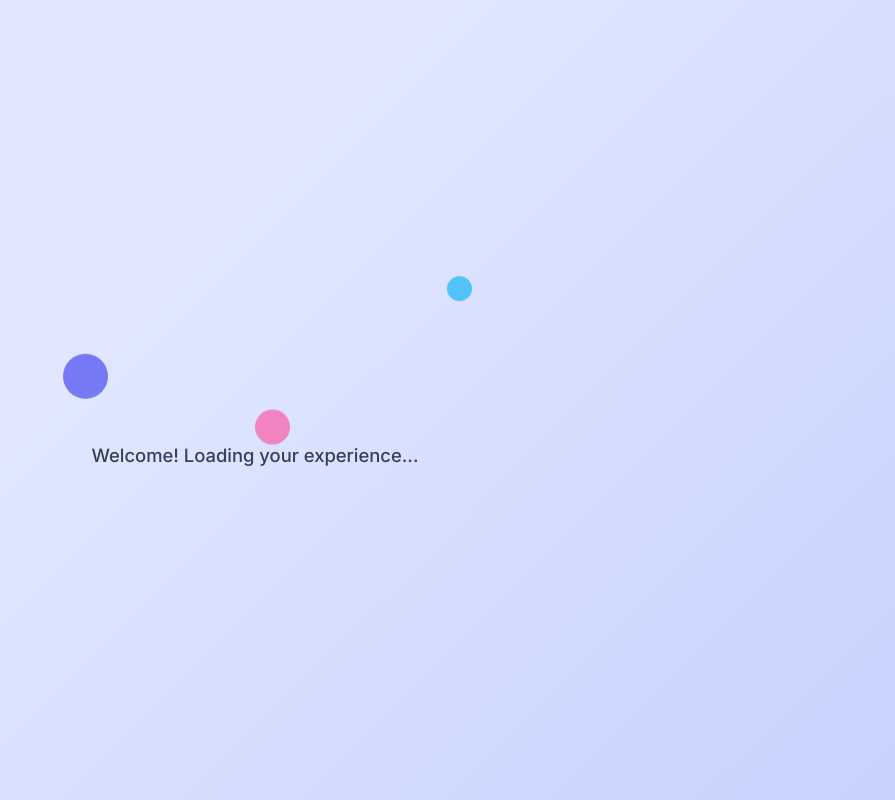
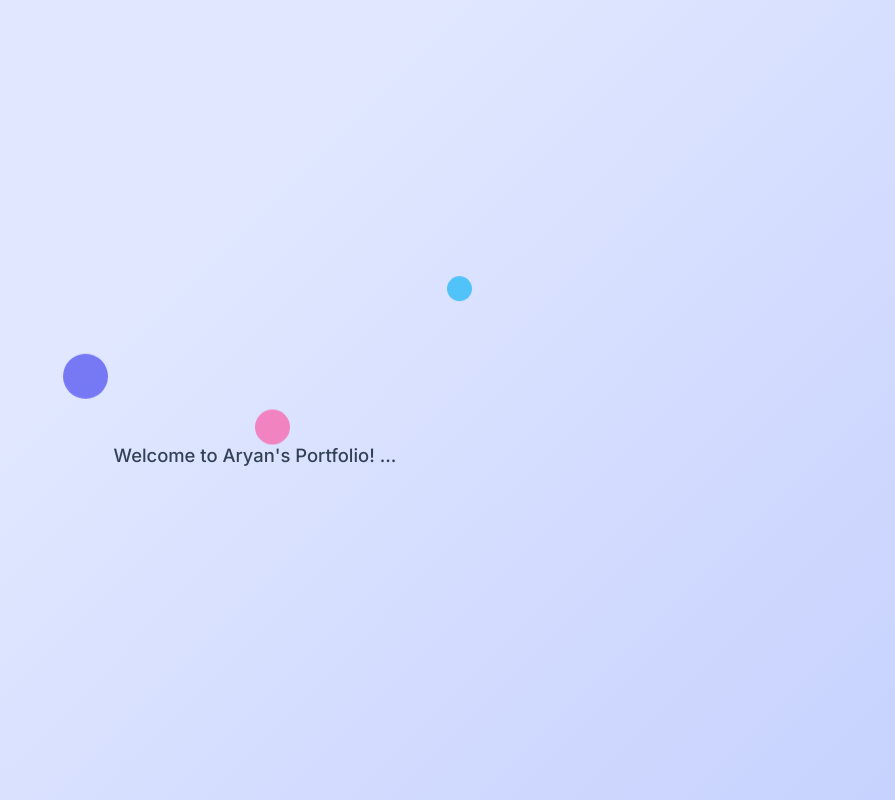
Before and after one commit to aryanparte03/aryanparte_portfolio, a Flask app: page /about in a window 1280 px wide. Shown: the whole page, without its empty margins (385-1280 px from the left). Run offline with Flask 3, Linux system fonts and the light colour scheme.

Commit message:
Update base.html

```diff
--- a/templates/base.html
+++ b/templates/base.html
@@ -15,7 +15,7 @@
       <div class="loader-ball ball-one"></div>
       <div class="loader-ball ball-two"></div>
       <div class="loader-ball ball-three"></div>
-      <p class="loader-tip">Welcome! Loading your experience...</p>
+      <p class="loader-tip">Welcome to Aryan's Portfolio! ...</p>
     </div>
     <header class="header">
         <nav class="nav">
```
